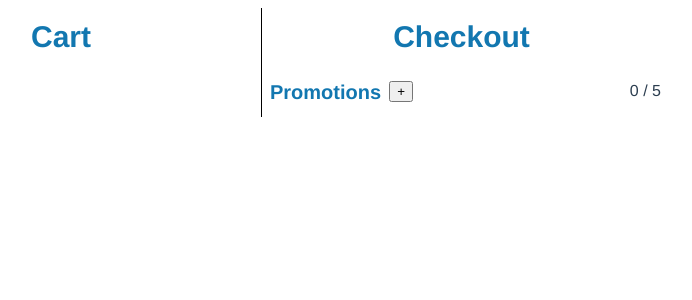
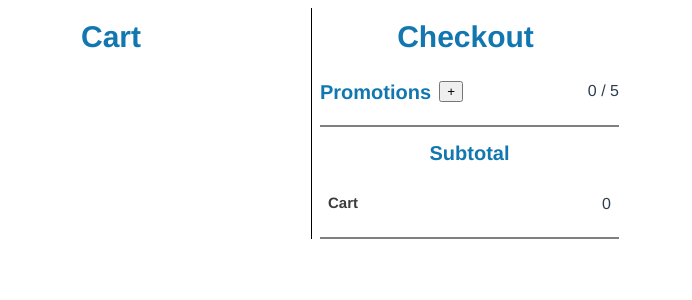
Before and after one commit to joshuaanastasakis/CSC301A2, a Vue app: page / in a window 1280 px wide. Shown: the top 300 px of the page, without its empty margins (379-1071 px from the left). Built offline with nearby package versions, Linux system fonts and the light colour scheme.

Commit message:
moved to Dev branch

```diff
--- a/src/App.vue
+++ b/src/App.vue
@@ -68,4 +68,13 @@ h2 {
   font-size: 20px;
   line-height: 18px;
 }
+
+h3 {
+  color: #3C3C3C;
+  /* font-family: 'Inter'; */
+  font-style: normal;
+  font-weight: bold;
+  font-size: 15px;
+  line-height: 18px;
+}
 </style>
--- a/src/components/Cart.vue
+++ b/src/components/Cart.vue
@@ -22,7 +22,7 @@ export default {
 <style scoped>
 
 .cart {
-  width: 50%;
+  width: 70%;
   min-width: 300px;
   max-width: 400px;
   /* border-right: 1px solid black; */
--- a/src/components/Checkout.vue
+++ b/src/components/Checkout.vue
@@ -3,6 +3,13 @@
     <div class="container">
       <h1>Checkout</h1>
       <Promotions />
+      <div class="container-subtotal">
+        <h2>Subtotal</h2>
+        <div class="cart-subtotal">
+          <h3>Cart</h3>
+          <p>{{cartSubtotal}}</p>
+        </div>
+      </div>
     </div>
   </div>
 </template>
@@ -16,7 +23,7 @@ export default {
   data () {
     return {
       title: "Checkout Price Calculator",
-
+      cartSubtotal: 0
     }
   }
 }
@@ -25,18 +32,34 @@ export default {
 <!-- Add "scoped" attribute to limit CSS to this component only -->
 <style scoped>
 .checkout {
-  width: 50%;
+  width: 30%;
   min-width: 300px;
   max-width: 400px;
 }
 .container {
 
   display: flex;
-  justify-content: space-around;
-  flex-wrap: wrap;
+  justify-content: left;
+  flex-direction: column;
 }
 
-@media only screen and (min-width: 616px) {
+.container-subtotal {
+  display: flex;
+  flex-direction: column;
+  justify-content: left;
+  margin-left: 8px;
+  border-bottom: 2px solid grey;
+  padding-bottom: 8px;
+}
+
+.cart-subtotal {
+  display: flex;
+  flex-direction: row;
+  justify-content: space-between;
+  margin-inline: 8px 8px;
+}
+
+@media only screen and (min-width: 716px) {
   .container {
     border-left: 1px solid black;
   }
--- a/src/components/Promotions.vue
+++ b/src/components/Promotions.vue
@@ -21,6 +21,9 @@
 </template>
 
 <script>
+  function validatePromoCode(code) {
+    return code.length===10 || false;
+  }
 export default {
   name: 'Promotions',
   data () {
@@ -44,7 +47,7 @@ export default {
     handlePromoChange(promo) {
       console.log(promo.text);
       let index = this.promotions.indexOf(promo);
-      this.promotions[index].valid=promo.text.length===10 || false;
+      this.promotions[index].valid=validatePromoCode(promo.text);
     }
   }
 }
@@ -60,6 +63,8 @@ export default {
   display: flex;
   justify-content: left;
   flex-direction: column;
+  border-bottom: 2px solid grey;
+  padding-bottom: 8px;
 }
 
 .header {
@@ -95,6 +100,7 @@ input {
   flex-direction: row;
   justify-content: center;
   align-items: center;
+
 }
 
 .promo-row > p {
@@ -109,7 +115,7 @@ input {
 
 .promo-row > input {
   margin: auto;
-  width: 180px;
+  width: 160px;
   height: 20px;
 }
 
```
